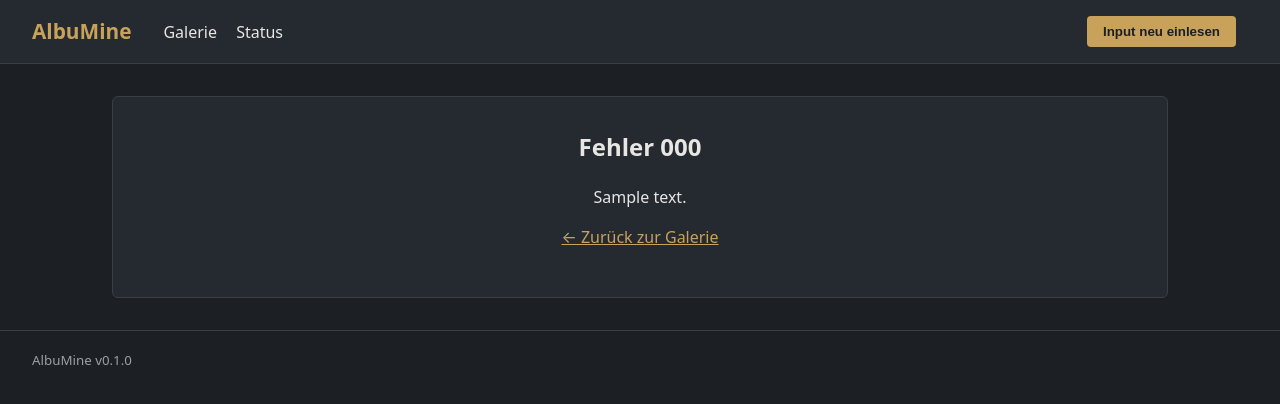
After one commit to Z30-Z30/albumine, a FastAPI app: template src/albumine/web/templates/error.html in a window 1280 px wide. The commit adds this page. Shown: the top 404 px of the page. Run offline with FastAPI, Linux system fonts and the light colour scheme; the template is opened without the code that fills it: most values are stand-ins (such as "Sample title", 1, 10 or a date in 2020); parts of the project's set-up code (start-up, migrations or seed data) failed here and were passed over.

Commit message:
Phase 9: polishing — error pages, retry limits, README screenshots
Final polish pass:

- Styled HTML error pages: 404/500 are rendered via an error.html
  template instead of raw JSON, so browser users get a real page
  with a way back. The 500 handler also logs the exception.
- ARQ worker: explicit max_tries=3 (no endless retries on a poison
  job) and job_timeout=1200 (room for slow Real-ESRGAN/GFPGAN runs).
- base.html: empty favicon link to stop the /favicon.ico 404 noise.
- README: added gallery / detail / status screenshots; refreshed the
  status line (all nine phases done); added a concise root README.md
  as the GitHub front door.

141 tests; verified the polished container end-to-end.

Co-Authored-By: Claude Opus 4.7 (1M context) <noreply@anthropic.com>

```diff
--- a/src/albumine/main.py
+++ b/src/albumine/main.py
@@ -18,11 +18,14 @@ from pathlib import Path
 
 from arq import create_pool
 from arq.connections import RedisSettings
-from fastapi import FastAPI
+from fastapi import FastAPI, Request
+from fastapi.responses import HTMLResponse
 from fastapi.staticfiles import StaticFiles
+from starlette.exceptions import HTTPException as StarletteHTTPException
 
 from albumine.ai import build_provider
 from albumine.api import actions, gallery, status
+from albumine.api.deps import templates
 from albumine.config import Settings, get_settings
 from albumine.db import create_db_engine, init_db, make_session_factory
 from albumine.ingest import FolderWatcher
@@ -130,6 +133,31 @@ def create_app(settings: Settings | None = None) -> FastAPI:
         """Liveness probe used by the Docker healthcheck."""
         return {"status": "ok", "version": version}
 
+    @app.exception_handler(StarletteHTTPException)
+    async def http_exception_handler(
+        request: Request, exc: StarletteHTTPException
+    ) -> HTMLResponse:
+        """Render a styled HTML page for HTTP errors (404 etc.)."""
+        return templates.TemplateResponse(
+            request,
+            "error.html",
+            {"status_code": exc.status_code, "detail": exc.detail},
+            status_code=exc.status_code,
+        )
+
+    @app.exception_handler(Exception)
+    async def unhandled_exception_handler(
+        request: Request, exc: Exception
+    ) -> HTMLResponse:
+        """Log and render a 500 page for any unhandled error."""
+        _log.exception("request.unhandled_error", path=request.url.path)
+        return templates.TemplateResponse(
+            request,
+            "error.html",
+            {"status_code": 500, "detail": "Interner Serverfehler."},
+            status_code=500,
+        )
+
     app.include_router(gallery.router)
     app.include_router(actions.router)
     app.include_router(status.router)
--- a/src/albumine/tasks.py
+++ b/src/albumine/tasks.py
@@ -91,6 +91,10 @@ class WorkerSettings:
     redis_settings = RedisSettings.from_dsn(get_settings().redis_url)
     # Safety-net rescan of the input folder every 15 minutes.
     cron_jobs = [cron(scan_input_task, minute={0, 15, 30, 45})]
+    # Bound retries (no endless loops on a poison job) and allow slow ML jobs
+    # (Real-ESRGAN / GFPGAN on CPU) enough time to finish.
+    max_tries = 3
+    job_timeout = 1200
 
 
 def run_worker() -> None:
--- a/src/albumine/web/static/app.css
+++ b/src/albumine/web/static/app.css
@@ -197,6 +197,15 @@ button:hover { filter: brightness(1.1); }
 .ai-health.error { color: var(--error); }
 .ai-health small { display: block; color: var(--muted); }
 
+/* --- error page --- */
+.error-page {
+    background: var(--surface);
+    border: 1px solid var(--border);
+    border-radius: 6px;
+    padding: 2rem;
+    text-align: center;
+}
+
 /* --- flash messages --- */
 .flash {
     display: inline-block;
--- a/src/albumine/web/templates/base.html
+++ b/src/albumine/web/templates/base.html
@@ -4,6 +4,7 @@
     <meta charset="utf-8">
     <meta name="viewport" content="width=device-width, initial-scale=1">
     <title>{% block title %}AlbuMine{% endblock %}</title>
+    <link rel="icon" href="data:,">
     <script src="/static/htmx.min.js"></script>
     <link rel="stylesheet" href="/static/app.css">
 </head>
--- /dev/null
+++ b/src/albumine/web/templates/error.html
@@ -0,0 +1,11 @@
+{% extends "base.html" %}
+
+{% block title %}AlbuMine — Fehler {{ status_code }}{% endblock %}
+
+{% block content %}
+<section class="error-page">
+    <h2>Fehler {{ status_code }}</h2>
+    <p>{{ detail }}</p>
+    <p><a href="/">&larr; Zurück zur Galerie</a></p>
+</section>
+{% endblock %}
```
Also changed, not shown: tests/test_web.py (+10 -0 lines), README.md (added), docs/README.md, 3 other files.
